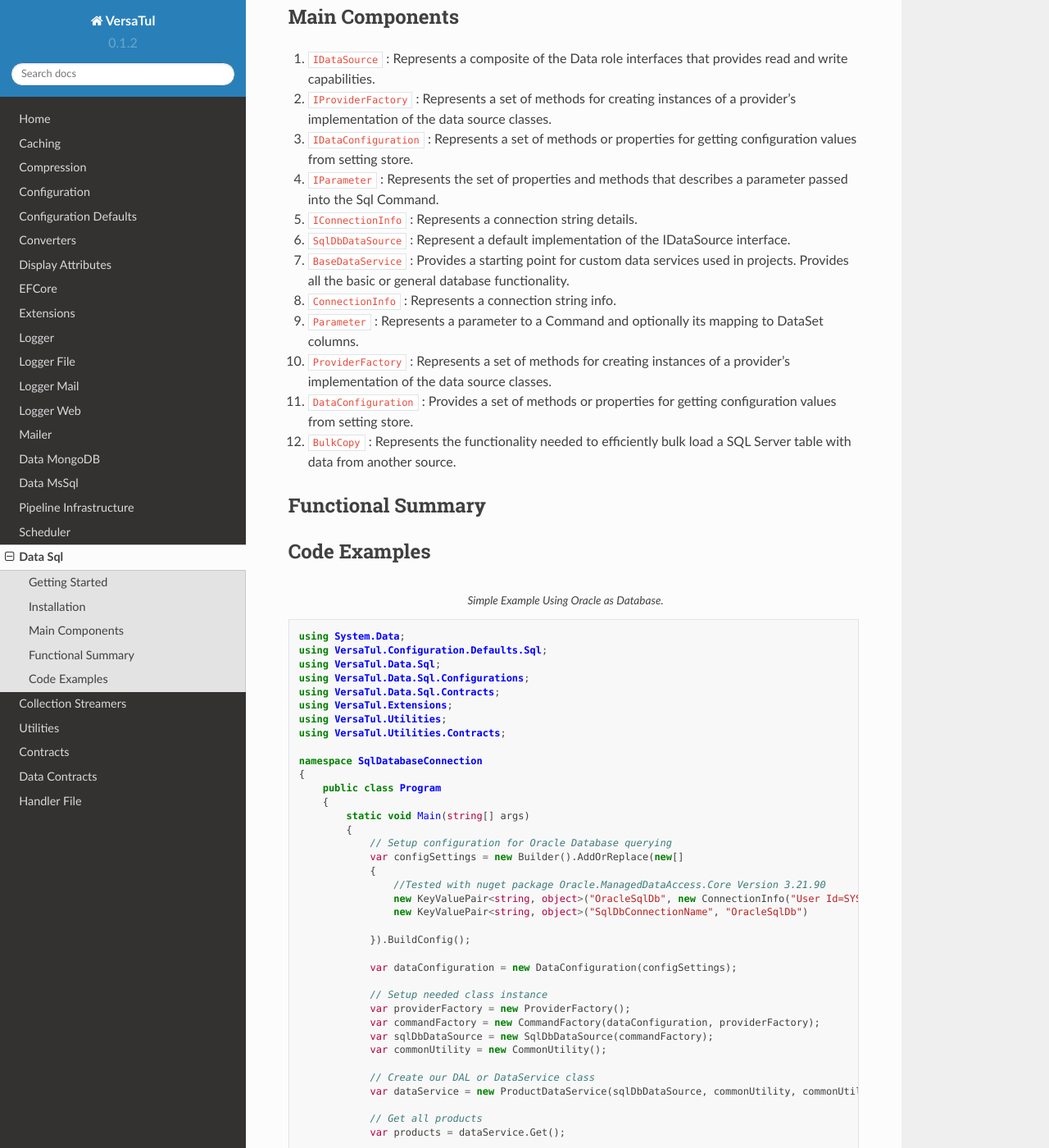
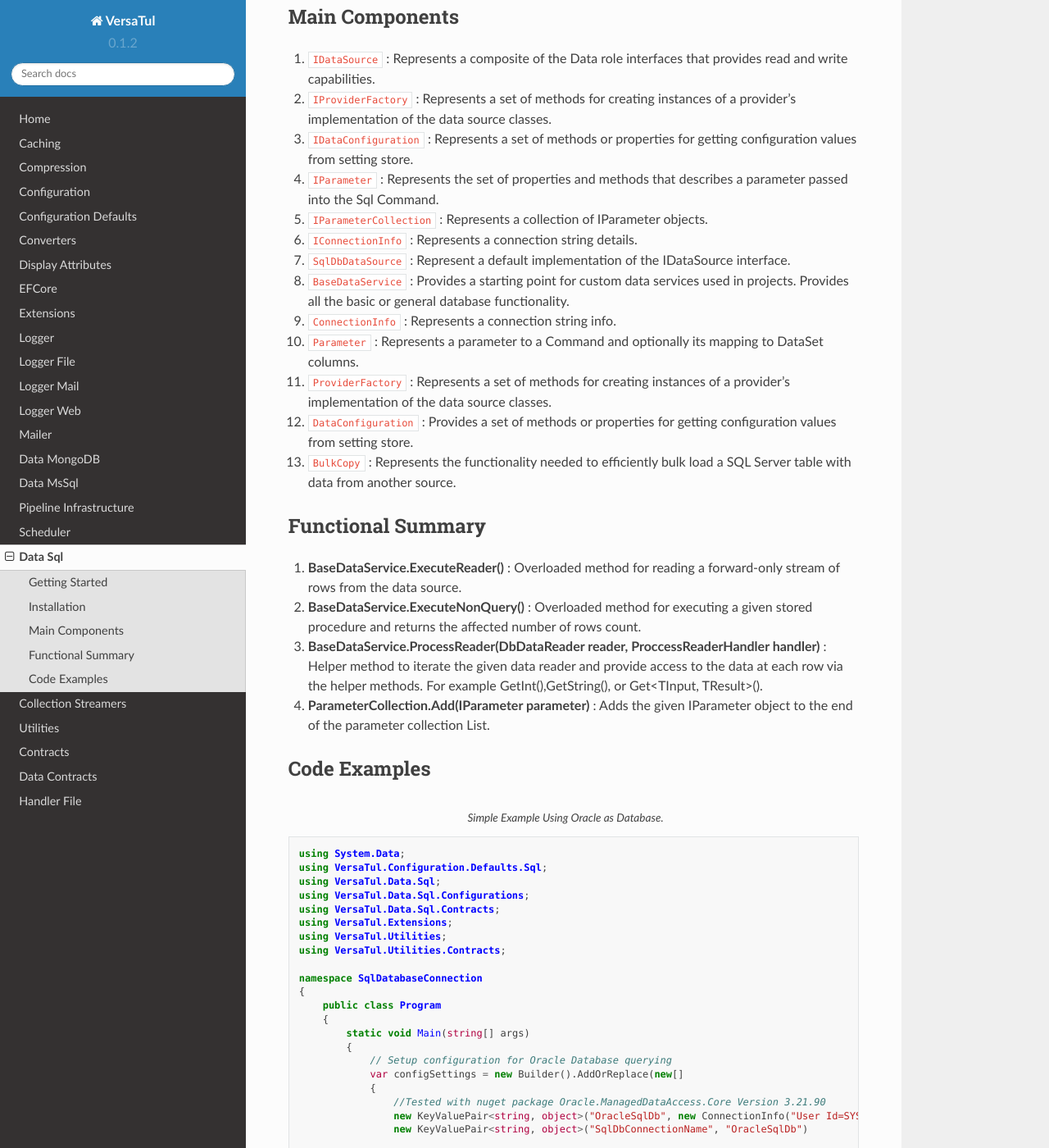
Before and after one commit to BjornWilliams/DocsVersaTul, a Sphinx documentation site: the page built from docs/source/sql.rst, in a window 1280 px wide and 1400 px high, scrolled down 527 px. Shown: the whole window at 82% size. Built offline with Sphinx 7.4.7 and the Read the Docs theme 2.0.0, drawn with Linux system fonts in a browser that asks for light colours; some of the changed text lies outside the part shown.

Commit message:
Update sql.rst

```diff
--- a/docs/source/sql.rst
+++ b/docs/source/sql.rst
@@ -23,6 +23,7 @@
 #. ``IProviderFactory`` : Represents a set of methods for creating instances of a provider's implementation of the data source classes.
 #. ``IDataConfiguration`` : Represents a set of methods or properties for getting configuration values from setting store.
 #. ``IParameter`` : Represents the set of properties and methods that describes a parameter passed into the Sql Command.
+#. ``IParameterCollection`` : Represents a collection of IParameter objects.
 #. ``IConnectionInfo`` : Represents a connection string details.
 #. ``SqlDbDataSource`` :  Represent a default implementation of the IDataSource interface.
 #. ``BaseDataService`` : Provides a starting point for custom data services used in projects. Provides all the basic or general database functionality.
@@ -34,6 +35,10 @@
 
 Functional Summary
 ------------------
+#. **BaseDataService.ExecuteReader()** : Overloaded method for reading a forward-only stream of rows from the data source.
+#. **BaseDataService.ExecuteNonQuery()** : Overloaded method for executing a given stored procedure and returns the affected number of rows count.
+#. **BaseDataService.ProcessReader(DbDataReader reader, ProccessReaderHandler handler)** : Helper method to iterate the given data reader and provide access to the data at each row via the helper methods. For example GetInt(),GetString(), or Get<TInput, TResult>().
+#. **ParameterCollection.Add(IParameter parameter)** : Adds the given IParameter object to the end of the parameter collection List.
 
 Code Examples
 -------------
@@ -155,6 +160,8 @@
                 var parameterCollection = new ParameterCollection();
                 parameterCollection.Add(new Parameter("productId", productId, DbType.Int32, 0, ParameterDirection.Input));
 
+                // using the ProcessReader method to read the return DbDataReader from ExecuteReader.
+                // technique commonly used to populate data models from returned data.
                 ProcessReader(ExecuteReader(new DataCommand(commandText, DataCommandType.Query), parameterCollection), (position) =>
                 {
                     product = new Product
@@ -190,3 +197,7 @@
             }
         }
     }
+
+
+.. code-block:: c#
+    :caption: Simple Example Using IoC and Oracle as Database.
```
